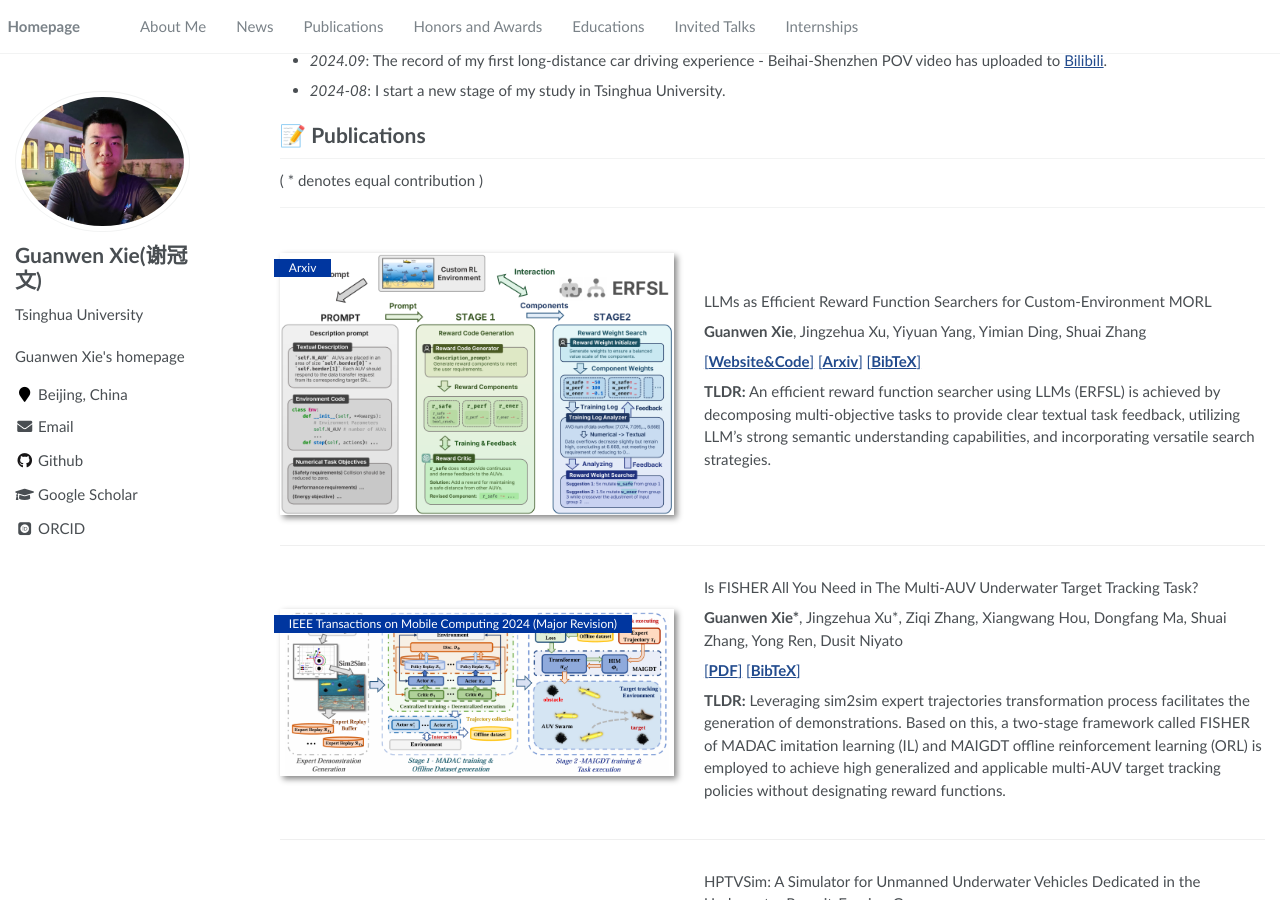
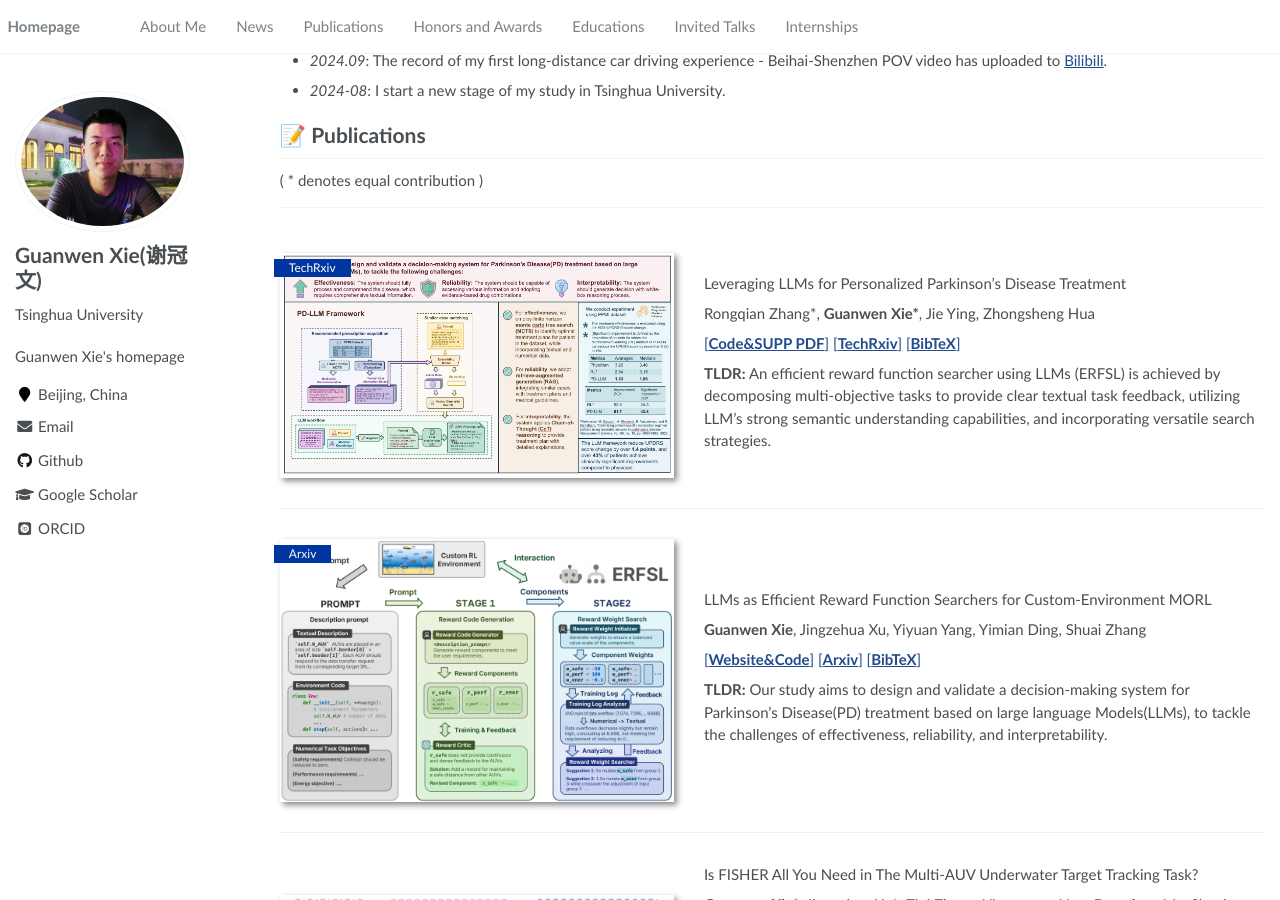
Before and after one commit to 360ZMEM/360zmem.github.io, a Jekyll site: the page built from _pages/about.md, in a window 1280 px wide and 900 px high, scrolled down 298 px. Built offline with Jekyll 4.4.1, drawn with Linux system fonts in a browser that asks for light colours; some web fonts are replaced; formulas are drawn with MathJax 3; some of the changed text lies outside the part shown.

Commit message:
Update 20250305

```diff
--- a/_pages/about.md
+++ b/_pages/about.md
@@ -36,19 +36,31 @@ Feel free to email me at [gwxie360@outlook.com](mailto:gwxie360@outlook.com) !
 ( \* denotes equal contribution )
 
 ---
-<div class='paper-box'><div class='paper-box-image'><div><div class="badge">Arxiv</div><img src='files/images/llmrsearcher.png' alt="sym" width="100%"></div></div>
+
+<div class='paper-box'><div class='paper-box-image'><div><div class="badge">TechRxiv</div><img src='files/images/PD_LLM.png' alt="sym" width="100%"></div></div>
 <div class='paper-box-text' markdown="1">
+Leveraging LLMs for Personalized Parkinson's Disease Treatment
+
+Rongqian Zhang\*,  **Guanwen Xie\***, Jie Ying, Zhongsheng Hua
+
+[[**Code&SUPP PDF**]](https://github.com/360ZMEM/PD-LLM/)  [[**TechRxiv**]](https://www.techrxiv.org/users/887442/articles/1265499-leveraging-large-language-models-for-personalized-parkinson-s-disease-treatment)  [[**BibTeX**]](https://360zmem.github.io/files/BibTeX/zhangpdllm2025.bib)
+
+**TLDR:** An efficient reward function searcher using LLMs (ERFSL) is achieved by decomposing multi-objective tasks to provide clear textual task feedback, utilizing LLM's strong semantic understanding capabilities, and incorporating versatile search strategies.
+
+</div>
+</div>
 
 
 
-
+<div class='paper-box'><div class='paper-box-image'><div><div class="badge">Arxiv</div><img src='files/images/llmrsearcher.png' alt="sym" width="100%"></div></div>
+<div class='paper-box-text' markdown="1">
 LLMs as Efficient Reward Function Searchers for Custom-Environment MORL
 
 **Guanwen Xie**, Jingzehua Xu, Yiyuan Yang, Yimian Ding, Shuai Zhang
 
 [[**Website&Code**]](https://360zmem.github.io/LLMRsearcher/)  [[**Arxiv**]](https://arxiv.org/abs/2409.02428v2)  [[**BibTeX**]](https://360zmem.github.io/files/BibTeX/xiellmrsearcher.bib)
 
-**TLDR:** An efficient reward function searcher using LLMs (ERFSL) is achieved by decomposing multi-objective tasks to provide clear textual task feedback, utilizing LLM's strong semantic understanding capabilities, and incorporating versatile search strategies.
+**TLDR:** Our study aims to design and validate a decision-making system for Parkinson’s Disease(PD) treatment based on large language Models(LLMs), to tackle the challenges of effectiveness, reliability, and interpretability.
 
 </div>
 </div>
```
Also changed, not shown: other parts of _pages/about.md (+1 -1 lines), files/BibTeX/zhangpdllm2025.bib (added, +8 -0 lines), files/images/PD_LLM.png (added).
